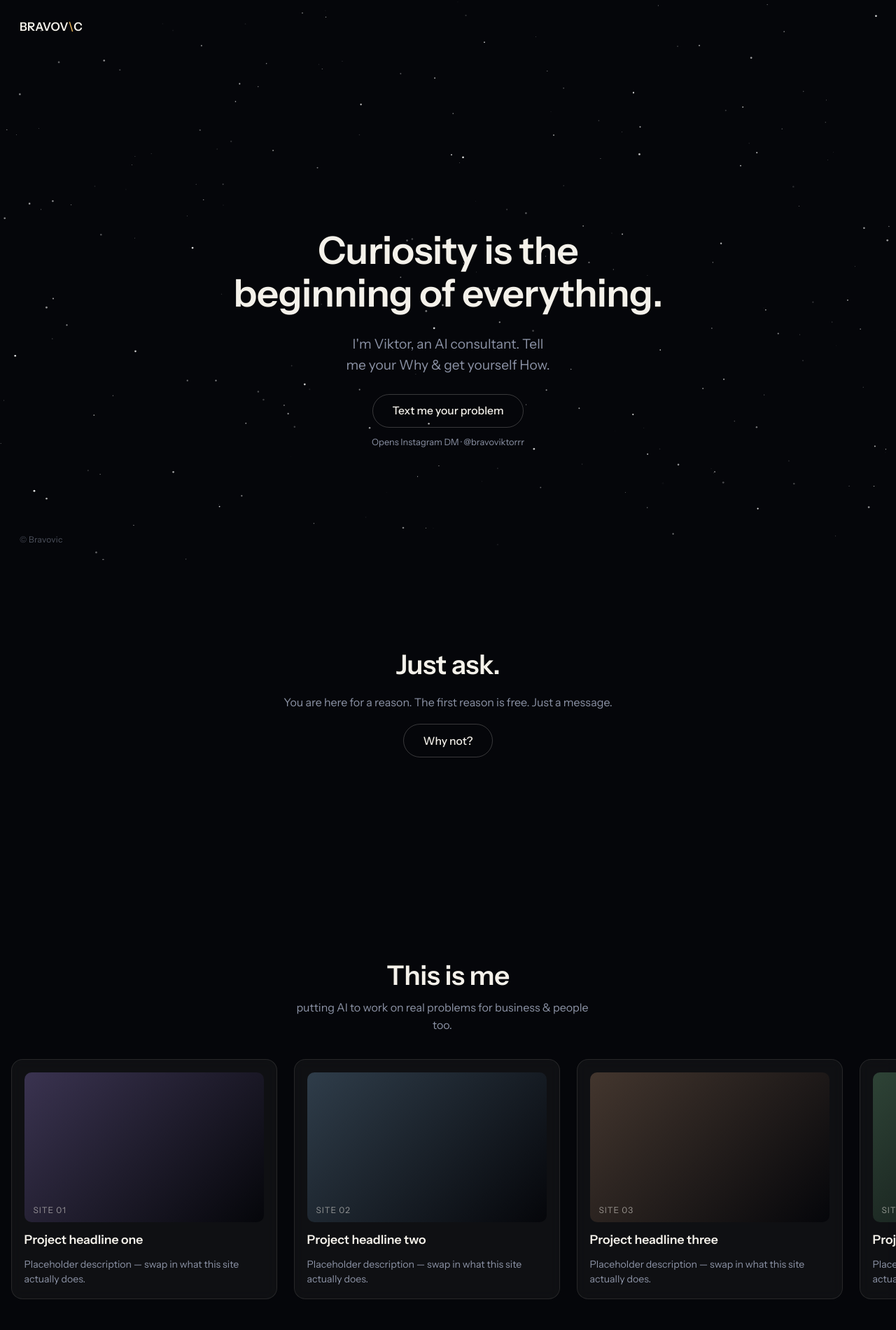
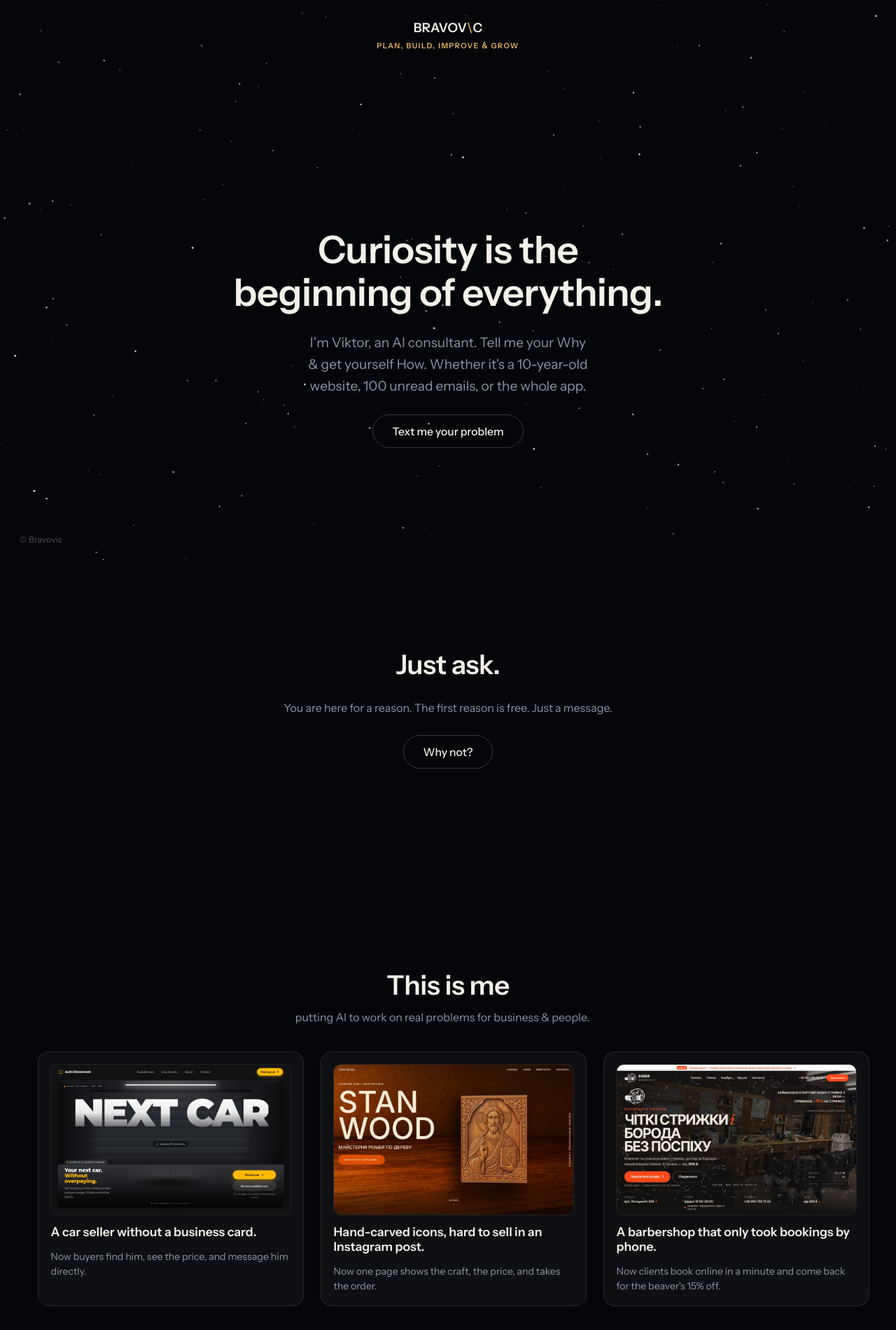
Before and after one commit to ViktorBravovik/bravovic, a plain HTML site: page index.html in a window 1280 px wide. Shown: the top 1900 px of the page at 70% size. Drawn offline with Linux system fonts and the light colour scheme; animation ran at ten frames a second.

Commit message:
Add real project gallery, centred logo with tagline, new copy
- Three client cards with clickable site previews
- Logo centred with tagline; hero and section copy updated
- Letter stars uniform in size; steps and DM note removed

Co-Authored-By: Claude <noreply@anthropic.com>

```diff
--- a/index.html
+++ b/index.html
@@ -80,10 +80,6 @@ body{
   color:var(--accent);
 }
 
-.cta-note{
-  margin:-0.8rem 0 0;
-  font-size:0.8rem;
-  color:var(--muted);
 }
 
 .section-two .content{
@@ -242,6 +238,7 @@ body{
   display:flex;
   gap:1.5rem;
   width:max-content;
+  margin-inline:auto; /* centred when all cards fit; no effect when they overflow */
   will-change:transform;
 }
 
@@ -259,17 +256,24 @@ body{
 }
 
 .site-image{
+  display:block;
   aspect-ratio:16/10;
   border-radius:10px;
-  background:linear-gradient(135deg, var(--tint, #2a2d3a), #05060a);
-  display:flex;
-  align-items:flex-end;
-  padding:0.6rem 0.8rem;
-  font-size:0.75rem;
-  letter-spacing:0.08em;
-  text-transform:uppercase;
-  color:rgba(244,241,234,0.55);
+  overflow:hidden;
+  background:#10121a;
+  outline:1px solid rgba(244,241,234,0.08);
+  transition:outline-color .25s ease;
 }
+.site-image img{
+  display:block;
+  width:100%;
+  height:100%;
+  object-fit:cover;
+  object-position:top;
+  transition:transform .5s cubic-bezier(.16,.84,.3,1);
+}
+.site-image:hover, .site-image:focus-visible{ outline-color:var(--accent); }
+.site-image:hover img, .site-image:focus-visible img{ transform:scale(1.04); }
 
 .site-card h3{
   margin:0;
@@ -312,20 +316,31 @@ body.swipe-gallery .gallery-viewport::-webkit-scrollbar{ display:none; }
 body.swipe-gallery .gallery-track{ transform:none !important; padding-right:16px; }
 body.swipe-gallery .site-card{ scroll-snap-align:start; }
 
+/* logo: centred at the top of the first section, tagline underneath. It
+   scrolls away with the section, so it never sits on top of the centred text. */
 .logo{
-  position:fixed;
+  position:absolute;
   top:max(28px, env(safe-area-inset-top, 0px));
-  left:max(28px, env(safe-area-inset-left, 0px));
+  left:50%;
+  transform:translateX(-50%);
+  display:flex;
+  flex-direction:column;
+  align-items:center;
+  gap:0.5rem;
+  z-index:5;
+  user-select:none;
+  cursor:default;
+  white-space:nowrap;
+}
+.logo-mark{
   display:flex;
   align-items:baseline;
   font-weight:600;
-  font-size:1.05rem;
+  font-size:1.15rem;
   letter-spacing:0.01em;
   color:var(--fg);
-  z-index:5;
-  user-select:none;
-  cursor:default;
 }
+.logo .tagline{ font-size:0.66rem; }
 .logo .mid{
   display:inline-block;
   max-width:0;
@@ -411,7 +426,7 @@ p.subhead{
 }
 
 @media (max-width: 480px){
-  .logo{ font-size:0.95rem; }
+  .logo-mark{ font-size:1.05rem; }
   .foot{ display:none; }
 }
 </style>
@@ -422,16 +437,18 @@ p.subhead{
 <canvas id="sky" aria-hidden="true"></canvas>
 
 <div class="scene">
-  <div class="logo" id="logo">B<span class="mid">RAVOV<span class="slash">\</span></span>C</div>
+  <div class="logo" id="logo">
+    <div class="logo-mark">B<span class="mid">RAVOV<span class="slash">\</span></span>C</div>
+    <div class="tagline">Plan, Build, Improve &amp; Grow</div>
+  </div>
 
   <div class="content">
     <div class="headline-group">
       <div class="hidden-phrase solo" aria-hidden="true"><span class="hw">WHY</span></div>
       <h1>Curiosity is the beginning of everything.</h1>
     </div>
-    <p class="subhead">I'm Viktor, an AI consultant. Tell me your Why &amp; get yourself How.</p>
+    <p class="subhead">I'm Viktor, an AI consultant. Tell me your Why &amp; get yourself How. Whether it's a 10-year-old website, 100 unread emails, or the whole app.</p>
     <a class="cta" href="https://ig.me/m/bravoviktorrr" target="_blank" rel="noopener">Text me your problem</a>
-    <p class="cta-note">Opens Instagram DM · @bravoviktorrr</p>
   </div>
 </div>
 
@@ -453,30 +470,31 @@ p.subhead{
         <div class="hidden-phrase" aria-hidden="true"><span class="hw">WHY</span><span class="hw">NOT</span><span class="hw">ME</span></div>
         <h2>This is me</h2>
       </div>
-      <p>putting AI to work on real problems for business &amp; people too.</p>
+      <p>putting AI to work on real problems for business &amp; people.</p>
     </div>
 
     <div class="gallery-viewport">
       <div class="gallery-track" id="galleryTrack">
-        <article class="site-card" style="--tint:#3a3350;">
-          <div class="site-image">Site 01</div>
-          <h3>Project headline one</h3>
-          <p>Placeholder description — swap in what this site actually does.</p>
+        <article class="site-card">
+          <a class="site-image" href="https://auto-showroom-psi.vercel.app" target="_blank" rel="noopener" aria-label="Open the Auto Showroom website">
+            <img src="assets/auto-showroom.jpg" alt="Auto Showroom website preview" width="960" height="600" loading="lazy">
+          </a>
+          <h3>A car seller without a business card.</h3>
+          <p>Now buyers find him, see the price, and message him directly.</p>
         </article>
-        <article class="site-card" style="--tint:#2f3d4a;">
-          <div class="site-image">Site 02</div>
-          <h3>Project headline two</h3>
-          <p>Placeholder description — swap in what this site actually does.</p>
+        <article class="site-card">
+          <a class="site-image" href="https://stanwood.vercel.app" target="_blank" rel="noopener" aria-label="Open the Stan Wood website">
+            <img src="assets/stan-wood.jpg" alt="Stan Wood website preview" width="960" height="600" loading="lazy">
+          </a>
+          <h3>Hand-carved icons, hard to sell in an Instagram post.</h3>
+          <p>Now one page shows the craft, the price, and takes the order.</p>
         </article>
-        <article class="site-card" style="--tint:#43362e;">
-          <div class="site-image">Site 03</div>
-          <h3>Project headline three</h3>
-          <p>Placeholder description — swap in what this site actually does.</p>
-        </article>
-        <article class="site-card" style="--tint:#2e4336;">
-          <div class="site-image">Site 04</div>
-          <h3>Project headline four</h3>
-          <p>Placeholder description — swap in what this site actually does.</p>
+        <article class="site-card">
+          <a class="site-image" href="https://bober-barbershop.vercel.app" target="_blank" rel="noopener" aria-label="Open the Bober Barbershop website">
+            <img src="assets/bober-barbershop.jpg" alt="Bober Barbershop website preview" width="960" height="600" loading="lazy">
+          </a>
+          <h3>A barbershop that only took bookings by phone.</h3>
+          <p>Now clients book online in a minute and come back for the beaver's 15% off.</p>
         </article>
       </div>
     </div>
@@ -490,7 +508,6 @@ p.subhead{
       <h2>It takes one message.</h2>
     </div>
     <p class="subhead">Because the problem won't fix itself while you wait. Text me today.</p>
-    <p class="tagline">Let's Plan, Build, Improve &amp; Grow</p>
     <a class="cta" href="https://ig.me/m/bravoviktorrr" target="_blank" rel="noopener">Text me on Instagram</a>
   </div>
 </div>
@@ -572,6 +589,7 @@ p.subhead{
      Its letters are dotted out of stars, each letter a different size. The
      stars are ordinary-looking sky stars until the word is called. */
   var LIGHT_R = 240;
+  var STAR_R = 1.8; // every star in a letter is the same size
   var phraseEls = Array.prototype.slice.call(document.querySelectorAll(".hidden-phrase"));
   var finalePhrase = document.getElementById("phrase");
   var wordStars = [];
@@ -639,7 +657,7 @@ p.subhead{
           stars.push({
             x: place(pt)[0] + (rnd() - 0.5) * cap * 0.04,
             y: place(pt)[1] + (rnd() - 0.5) * cap * 0.04,
-            r: rnd() * 0.6 + 1.5,
+            r: STAR_R + rnd() * 0, // (rnd() kept so each word's seeded layout is unchanged)
             base: rnd() * 0.12 + 0.88,
             twSpeed: rnd() * 0.0016 + 0.0006,
             twPhase: rnd() * Math.PI * 2
@@ -660,7 +678,7 @@ p.subhead{
             stars.push({
               x: A.x + (B.x - A.x) * f + (rnd() - 0.5) * cap * 0.05,
               y: A.y + (B.y - A.y) * f + (rnd() - 0.5) * cap * 0.05,
-              r: rnd() * 0.5 + 1.1,
+              r: STAR_R + rnd() * 0,
               base: rnd() * 0.22 + 0.74,
               twSpeed: rnd() * 0.0016 + 0.0006,
               twPhase: rnd() * Math.PI * 2
```
Also changed, not shown: assets/auto-showroom.jpg (added), assets/bober-barbershop.jpg (added), assets/stan-wood.jpg (added).
